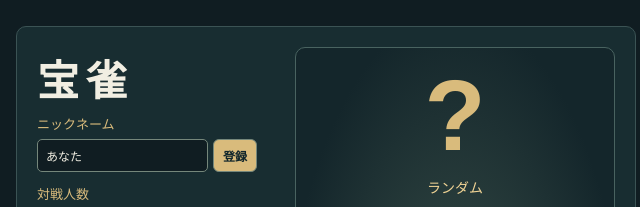
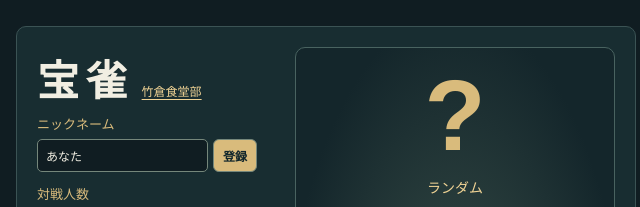
Before and after one commit to takekura-sakamune/pojan, a plain HTML site: page index.html in a window 1280 px wide. Shown: the top 207 px of the page, 314-954 px from the left. Drawn offline with Linux system fonts and the light colour scheme.

Commit message:
Add files via upload

```diff
--- a/css/table-layout.css
+++ b/css/table-layout.css
@@ -265,7 +265,12 @@
 
 /* タイトルとプレビューを同じグリッド行の上端で揃える。 */
 #start-setup { margin-top: 8px; }
-#start-controls h1 { margin: 0 0 6px; }
+#start-controls h1 { margin: 0; white-space: nowrap; }
+.start-title-row { display: flex; align-items: baseline; gap: 8px; margin-bottom: 6px; }
+.start-title-row a { color: #f1d495; font-size: 12px; white-space: nowrap; text-underline-offset: 3px; }
+@media (max-width: 600px) {
+  #start-controls .start-title-row h1 { font-size: 28px; }
+}
 #start-controls > .muted { margin: 0 0 18px; }
 #npc-preview-image { object-position: center top; }
 
--- a/index.html
+++ b/index.html
@@ -12,7 +12,10 @@
       <section class="start-card">
         <div id="start-setup">
           <div id="start-controls">
-            <h1>宝雀</h1>
+            <div class="start-title-row">
+              <h1>宝雀</h1>
+              <a href="https://takekura-sakamune.github.io/takekura-shokudoubu/">竹倉食堂部</a>
+            </div>
             <form id="nickname-form">
               <label for="player-nickname">ニックネーム</label>
               <div class="nickname-row">
```
